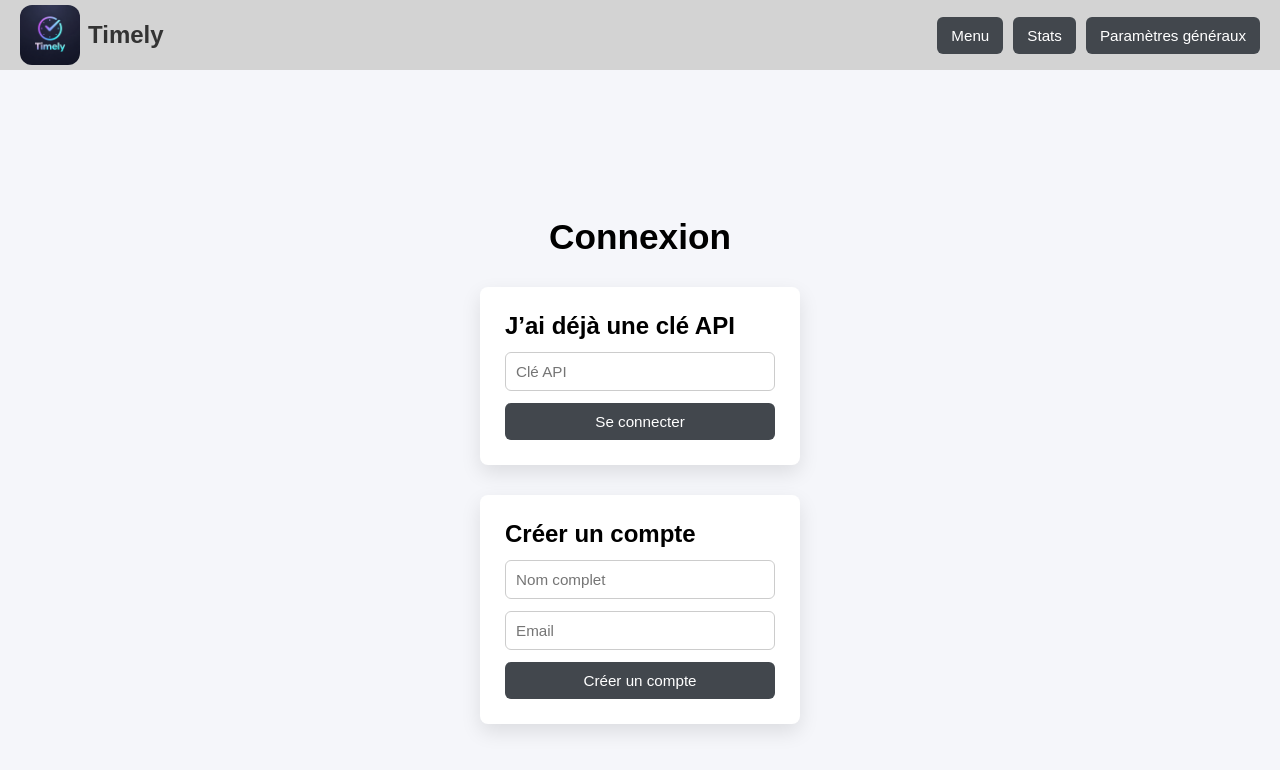
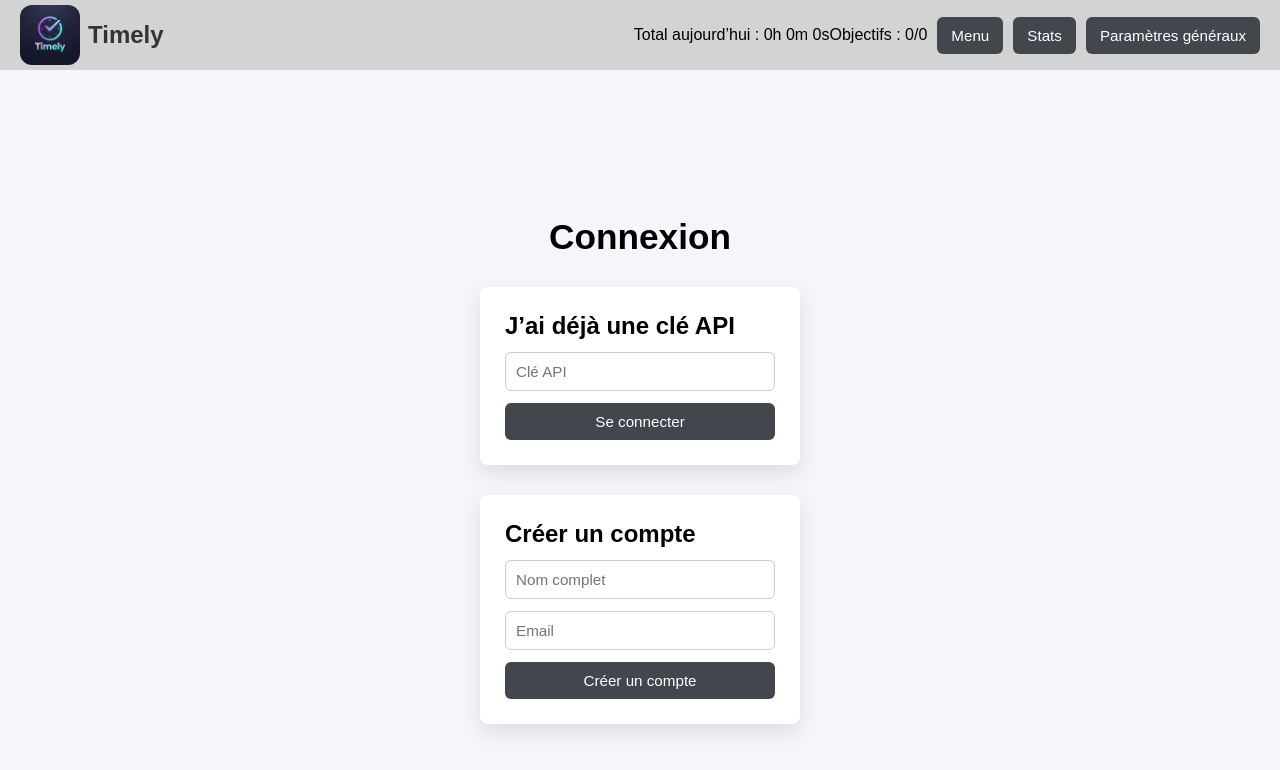
Before and after one commit to DioAkaTheWorld/Timely, a Vue app in the folder Timely/: page /login in a window 1280 px wide. Shown: the top 770 px of the page. Built offline with nearby package versions, Linux system fonts and the light colour scheme; no server answers.

Commit message:
affichage dans le template

```diff
--- a/Timely/src/components/Header.vue
+++ b/Timely/src/components/Header.vue
@@ -92,12 +92,22 @@
     </div>
 
     <div class="right desktop">
+      <div v-if="time.currentEntry" class="active-info">
+            <span>
+            {{ projets.getById(time.currentEntry.project_id)?.name || 'Projet inconnu' }} -
+            {{ activites.getById(time.currentEntry.activity_id)?.name || 'Activité inconnue' }}
+            </span>
+        <button class="btn btn-red" @click="time.stopEntry(time.currentEntry.id)">STOP</button>
+      </div>
+
+      <div class="quick-stats">
+        <span>Total aujourd’hui : {{ totalToday }}</span>
+        <span>Objectifs : {{ objectivesToday }}</span>
+      </div>
       <button class="btn" @click="goMenu">Menu</button>
       <button class="btn" @click="goStats">Stats</button>
       <button class="btn" @click="goSettings">Paramètres généraux</button>
       <button v-if="auth.user" class="btn btn-red" @click="logout">Se déconnecter</button>
     </div>
-
   </header>
-
 </template>
```
Lines whose indentation alone changed are shown as unchanged.
